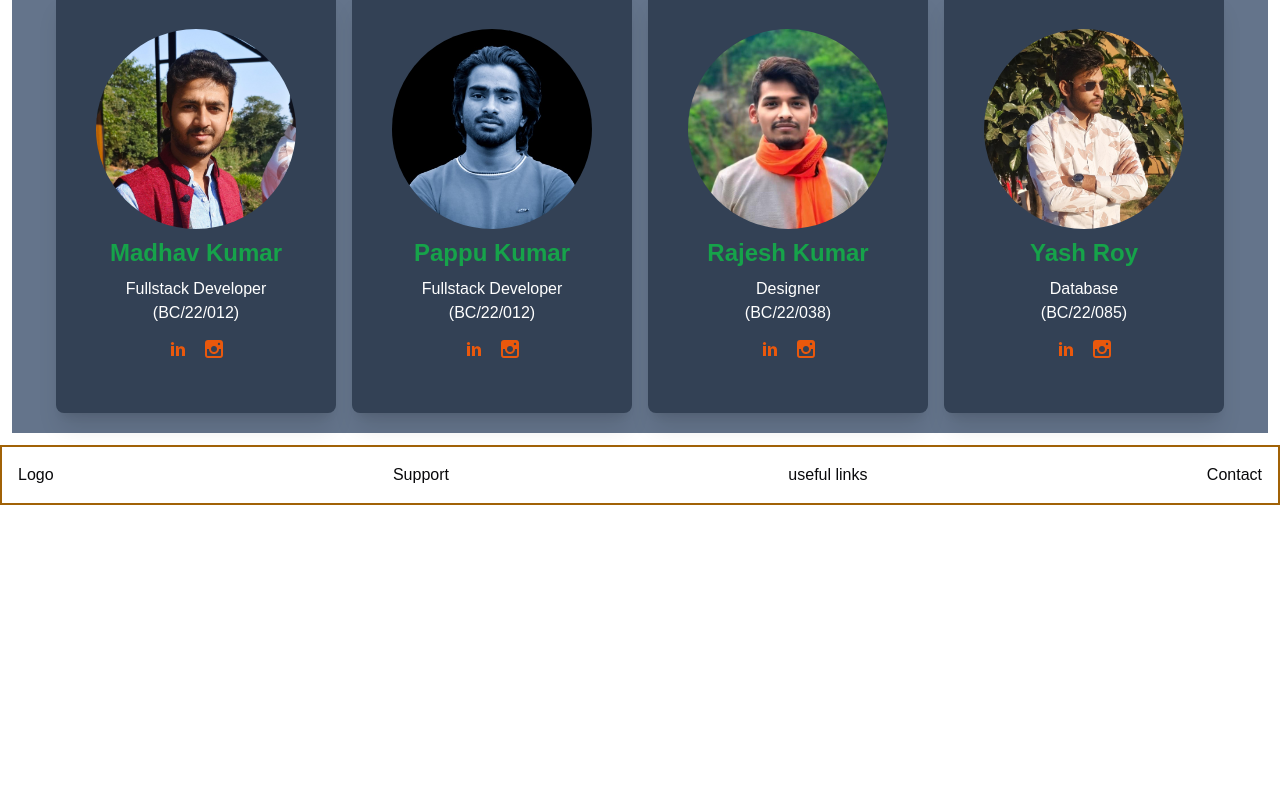
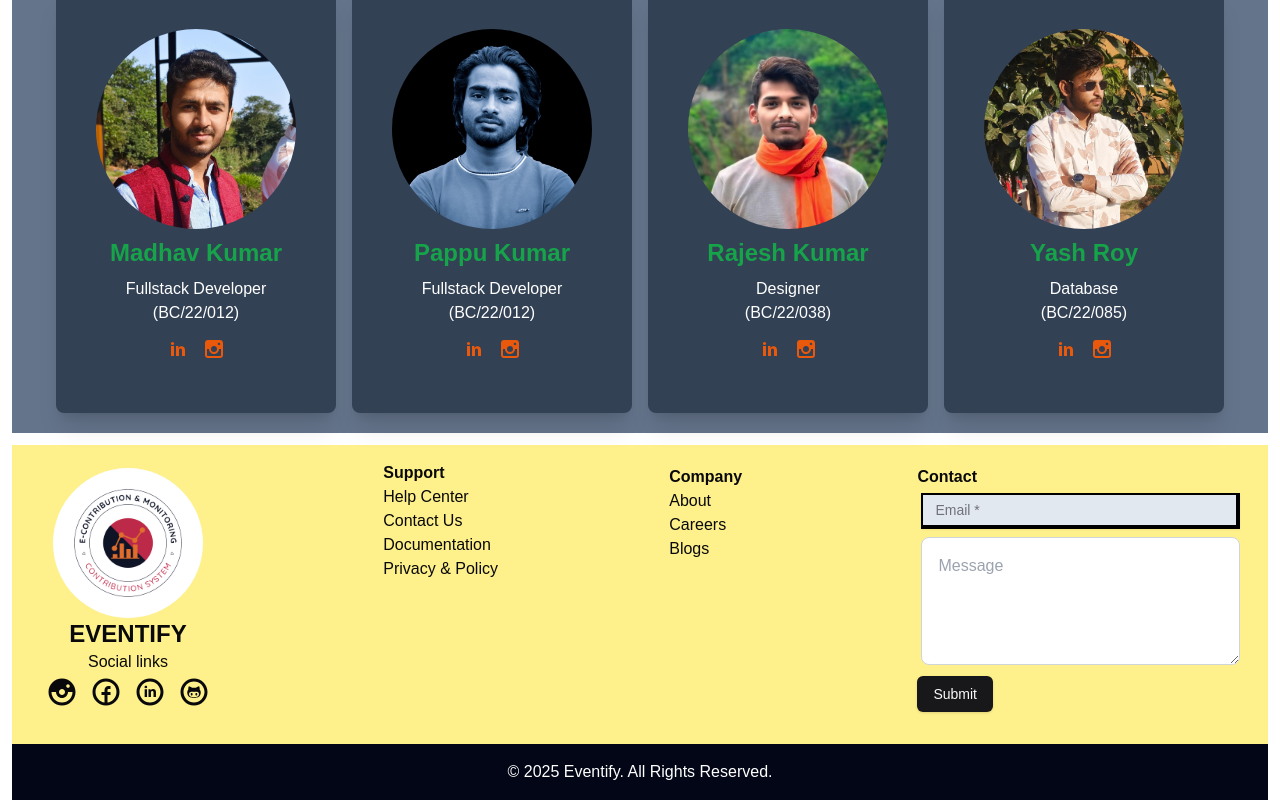
Before and after one commit to pappu-DD/e-collection, a Next.js app: page / in a window 1280 px wide. Shown: the part 1384-2184 px from the top of the page. Before the commit the page ends 1889 px from the top, so only its background shows below. Built offline with nearby package versions, Linux system fonts and the light colour scheme; no server answers.

Commit message:
footer added

```diff
--- a/app/component/footer.jsx
+++ b/app/component/footer.jsx
@@ -1,12 +1,88 @@
-import React from 'react'
+import { Button } from "@/components/ui/button";
+import { Input } from "@/components/ui/input";
+import React from "react";
+import {
+  TiSocialFacebookCircular,
+  TiSocialGithubCircular,
+  TiSocialInstagramCircular,
+  TiSocialLinkedinCircular,
+} from "react-icons/ti";
 
 export default function Footer() {
   return (
-    <div className='flex border-2 border-yellow-700 items-center  justify-between'>
-      <div className='p-4 border-1 border-red-600'>Logo</div>
-      <div className='p-4 border-1 border-red-600'>Support</div>
-      <div className='p-4 border-1 border-red-600'>useful links</div>
-      <div className='p-4 border-1 border-red-600'>Contact</div>
+    <div className="bg-yellow-200 m-3 mb-0">
+      <div className="md:flex justify-between m-3 ">
+        <div className="p-4  m-1 flex flex-col justify-center items-center">
+          <img
+            src="logo.jpg"
+            width={150}
+            alt="logo"
+            className="rounded-full"
+          />
+          <h1 className="font-extrabold text-2xl">EVENTIFY</h1>
+          <h1>Social links</h1>
+          <div className="flex justify-center gap-2">
+            <TiSocialInstagramCircular className="text-4xl " />
+            <TiSocialFacebookCircular className="text-4xl " />
+            <TiSocialLinkedinCircular className="text-4xl " />
+            <TiSocialGithubCircular className="text-4xl " />
+          </div>
+        </div>
+        <div className="p-4 flex flex-col items-center md:items-start">
+          <h1 className="font-semibold">Support</h1>
+          <ul className="flex flex-col items-center md:items-start">
+            <li className="hover:text-green-600 ">
+              <a href="#">Help Center</a>
+            </li>
+            <li className="hover:text-green-600 ">
+              <a href="#">Contact Us</a>
+            </li>
+            <li className="hover:text-green-600 ">
+              <a href="#">Documentation</a>
+            </li>
+            <li className="hover:text-green-600 ">
+              <a href="#">Privacy & Policy</a>
+            </li>
+          </ul>
+        </div>
+        <div className="p-4 m-1  flex flex-col items-center md:items-start">
+          <h1 className="font-semibold">Company</h1>
+          <ul className="flex flex-col items-center md:items-start">
+            <li className="hover:text-green-600 ">
+              <a href="#">About</a>
+            </li>
+            <li className="hover:text-green-600 ">
+              <a href="#">Careers</a>
+            </li>
+            <li className="hover:text-green-600 ">
+              <a href="#">Blogs</a>
+            </li>
+          </ul>
+        </div>
+        <div className=" p-4 m-1 flex flex-col items-center md:items-start">
+          <h1 className="font-semibold">Contact</h1>
+          <form action="massage">
+            <Input
+              className="m-1 bg-slate-200"
+              type="email"
+              required
+              placeholder="Email *"
+            />
+            <textarea
+              className="m-1 w-full h-32 p-4 rounded-lg border border-gray-300"
+              required
+              placeholder="Message"
+            />
+
+            <Button>Submit</Button>
+          </form>
+        </div>
+      </div>
+      <div className="flex justify-center items-center bg-slate-950">
+        <h1 className="p-4 text-white">
+          © 2025 Eventify. All Rights Reserved.
+        </h1>
+      </div>
     </div>
-  )
+  );
 }
--- a/app/component/header.tsx
+++ b/app/component/header.tsx
@@ -14,7 +14,7 @@ export default function Header() {
     <nav className="bg-amber-600 p-3">
       <div className="flex justify-between items-center">
         {/* Logo */}
-        <h1 className="text-2xl font-extrabold text-white">E-Collection</h1>
+        <h1 className="text-2xl font-extrabold text-white">Eventify</h1>
 
         {/* Desktop Menu (Hidden on mobile) */}
         <ul className="hidden md:flex space-x-4">
```
Also changed, not shown: public/logo.jpg (added).
